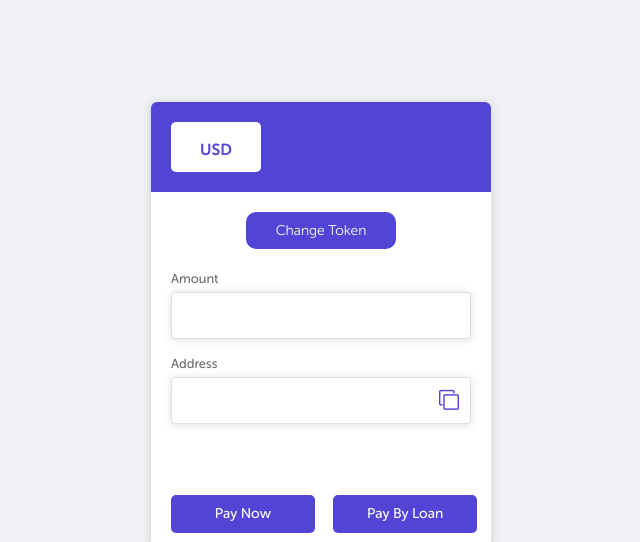
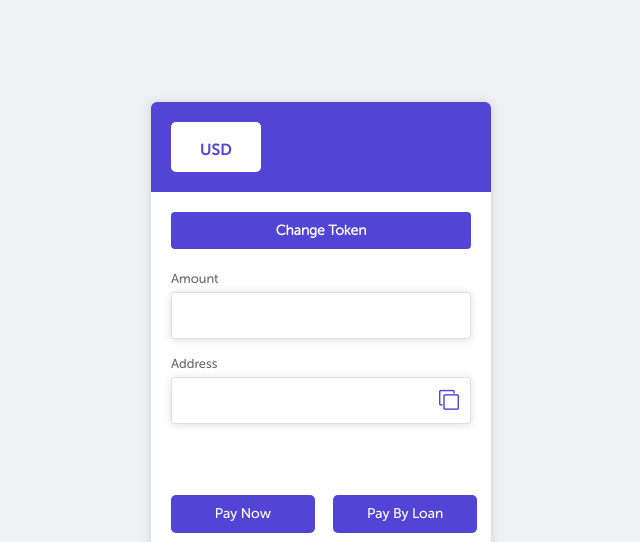
Before and after one commit to cryptoPay-ETHSF/DApp, a website: page views/transaction.html in a window 1280 px wide. Shown: the top 542 px of the page, without its empty margins (319-959 px from the left). Drawn offline with nearby package versions, Linux system fonts and the light colour scheme; files that its build step writes are made by us from their sources; no server answers; files whose address does not match are found by name.

Commit message:
Style sheet

```diff
--- a/public/css/style.css
+++ b/public/css/style.css
@@ -1292,14 +1292,15 @@ span.accept_pay_link_copy {
     padding: 8px 30px;
     margin: auto;
     margin-bottom: 20px;
-    width: max-content;
+    width: 300px;
     box-sizing: border-box;
     text-align: center;
     background-color: #5244D4;
     color: white;
-    border-radius: 10px;
+    border-radius: 4px;
     font-size: 14px;
     cursor: pointer;
+    font-weight: bold;
 }
 
 #getDaiBal, #getEthBal {
```
